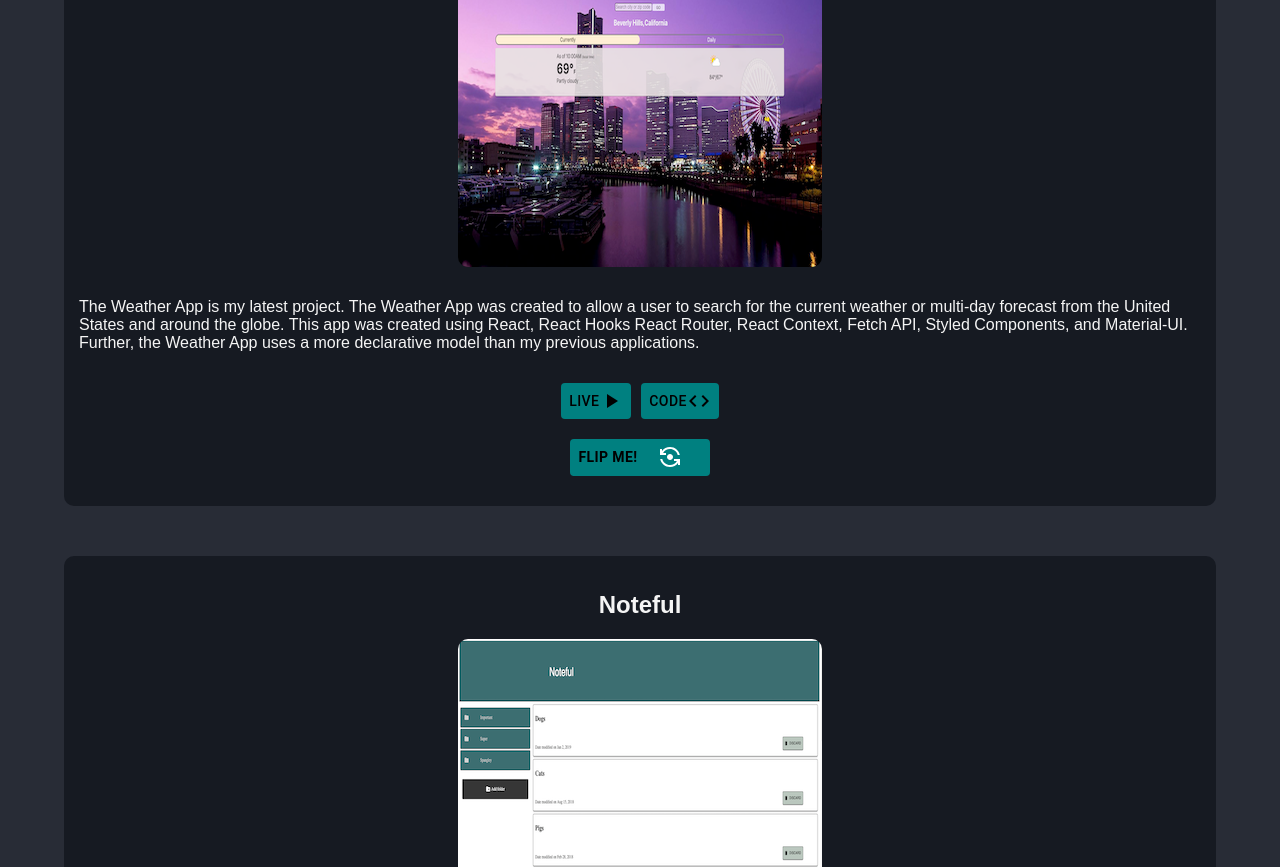
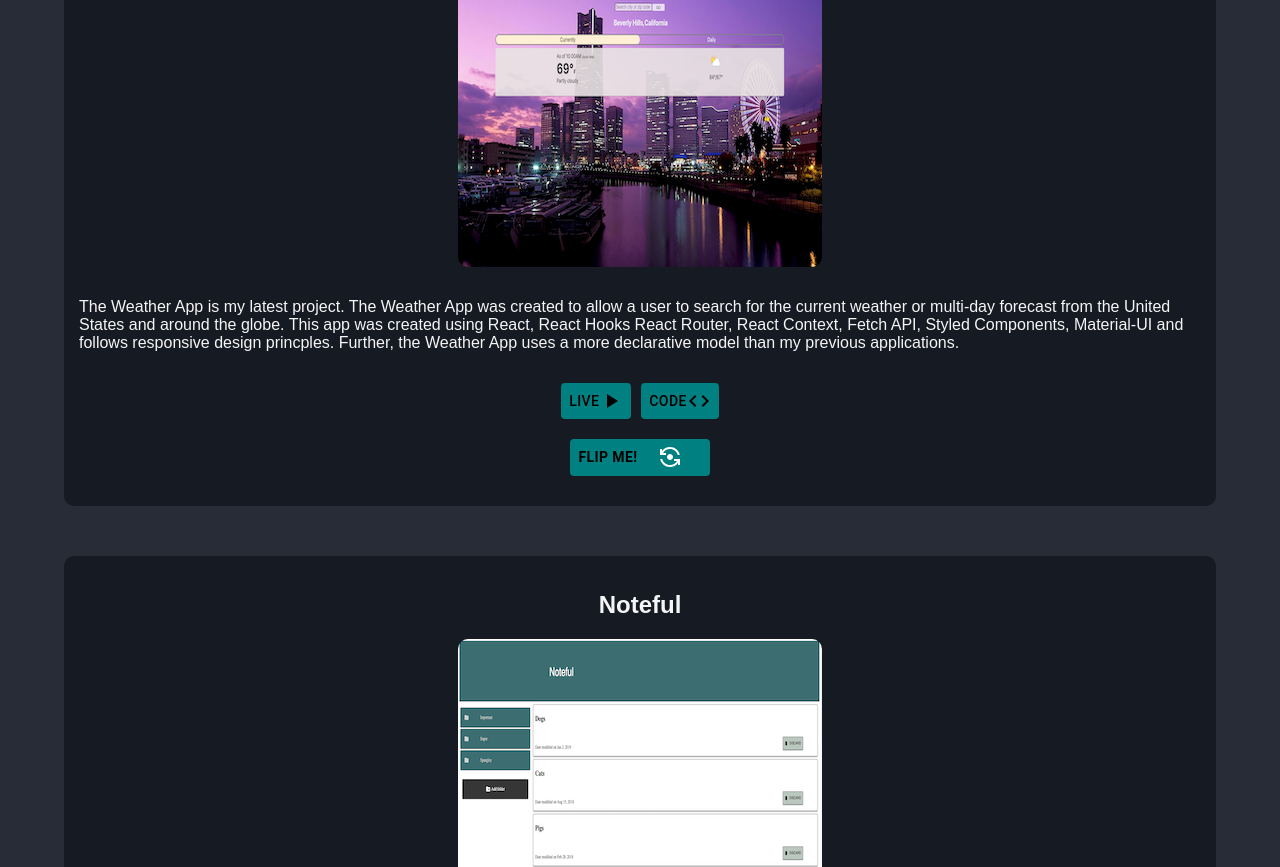
Before and after one commit to Brettman52/react-portfolio, a React (Create React App) app: page / in a window 1280 px wide. Shown: the part 1905-2772 px from the top of the page. Built offline with nearby package versions, Linux system fonts and the light colour scheme; what react-animations would draw is missing.

Commit message:
changed background color on index.css to match app

```diff
--- a/package.json
+++ b/package.json
@@ -17,13 +17,14 @@
     "react-animations": "^1.0.0",
     "react-card-flip": "^1.1.1",
     "react-dom": "^17.0.2",
+    "react-router-dom": "^5.2.0",
     "react-scripts": "4.0.3",
     "styled-components": "^5.3.0",
     "web-vitals": "^1.1.2"
   },
   "scripts": {
     "start": "react-scripts start",
-    "build": "react-scripts build",
+    "build": "CI=false && react-scripts build",
     "test": "react-scripts test",
     "eject": "react-scripts eject"
   },
--- a/src/ProjectFlip.js
+++ b/src/ProjectFlip.js
@@ -95,11 +95,10 @@ const FlipParentButton = styled(Button)`
     }
 `
 
-
 const Wrapper = styled.div `
 `
 
-const Project1= styled.div`
+const Project1 = styled.div `
  background-color: rgb(22, 26, 34);
     margin-left: 5%;
     margin-right: 5%;
@@ -130,17 +129,22 @@ export default function ProjectFlip() {
                         The Weather App is my latest project. The Weather App was created to allow a
                         user to search for the current weather or multi-day forecast from the United
                         States and around the globe. This app was created using React, React Hooks React
-                        Router, React Context, Fetch API, Styled Components, and Material-UI. Further,
-                        the Weather App uses a more declarative model than my previous applications.
+                        Router, React Context, Fetch API, Styled Components, Material-UI and follows
+                        responsive design princples. Further, the Weather App uses a more declarative
+                        model than my previous applications.
                     </ProjectText>
                     <ButtonContainer>
-                        <a href="https://weather-app-v2-p0u3681ga-brettman52.vercel.app/" target="blank">
+                        <a
+                            href="https://weather-app-v2-p0u3681ga-brettman52.vercel.app/"
+                            target="blank">
                             <LiveButton size="medium">
                                 Live
                                 <PlayArrowIcon/>
                             </LiveButton>
                         </a>
-                        <a href="https://github.com/Brettman52/WeatherApp_v2/tree/main/src" target="blank">
+                        <a
+                            href="https://github.com/Brettman52/WeatherApp_v2/tree/main/src"
+                            target="blank">
                             <RepoButton>
                                 Code<CodeIcon/>
                             </RepoButton>
--- a/src/index.css
+++ b/src/index.css
@@ -19,11 +19,11 @@ body {
 
 
 body{
-  background-color: green;
+  background-color: rgb(40, 44, 54);
 }
 
 html {
-  background-color: blue;
+  background-color: rgb(40, 44, 54);
   scroll-behavior: smooth;
 }
 code {
```
Also changed, not shown: 2 other files (tests, documents, lock files or other folders). Lines whose indentation alone changed are shown as unchanged.
